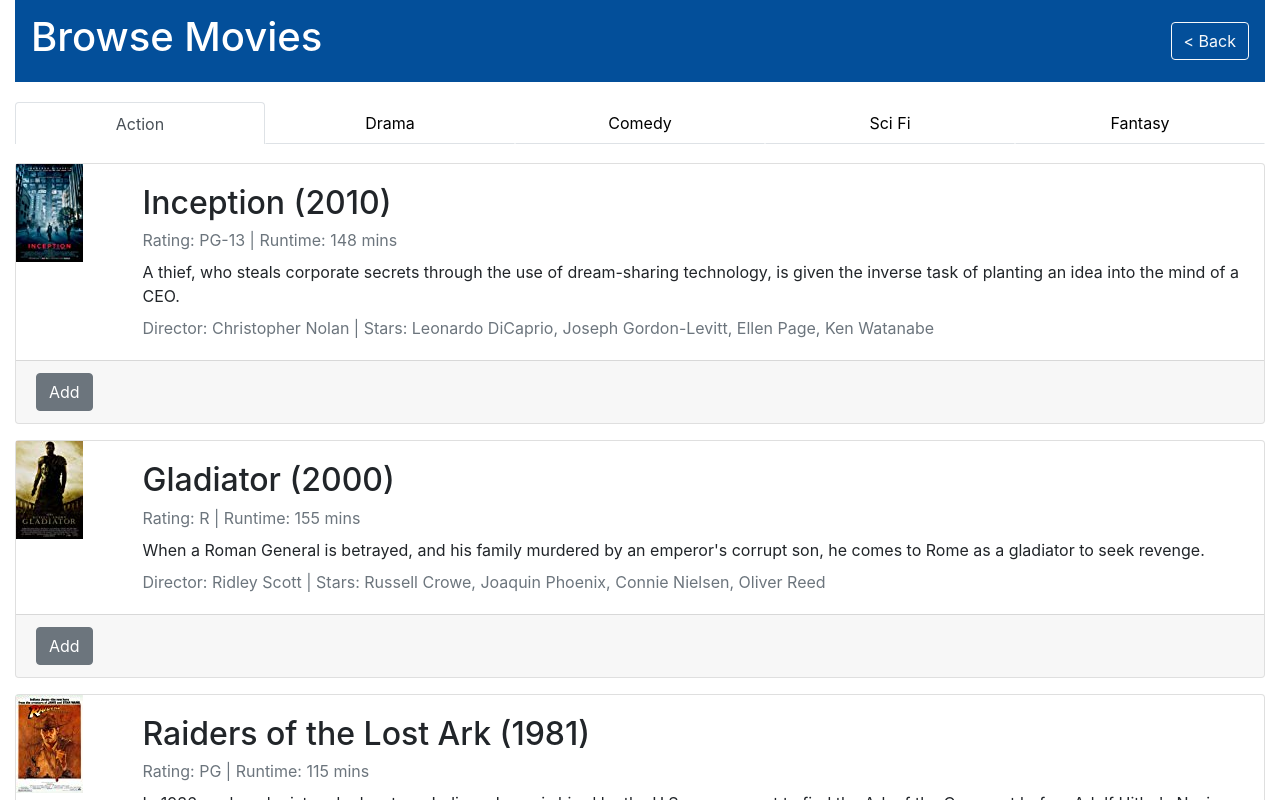
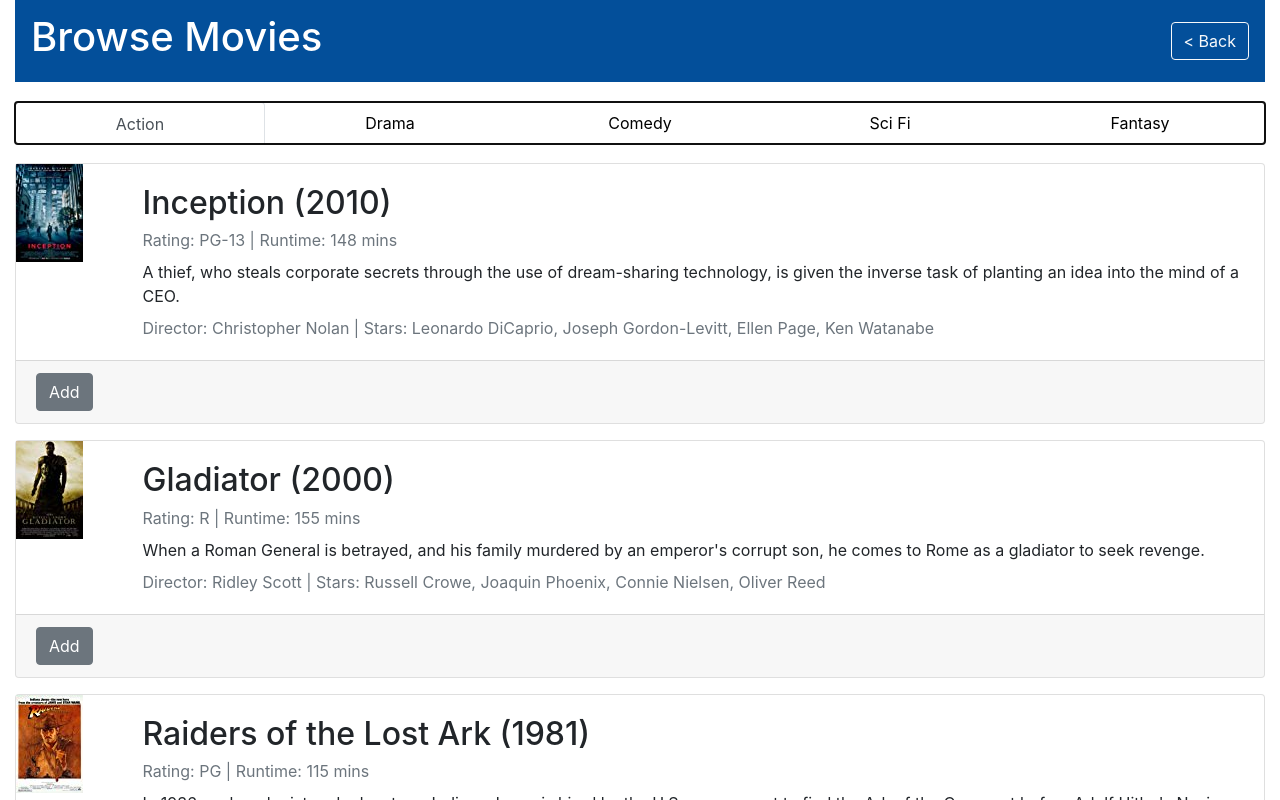
Before and after one commit to erin-doyle/reactathon-a11y-workshop, a React (Create React App) app: page /browse/action in a window 1280 px wide. Shown: the top 800 px of the page. Built offline with nearby package versions, Linux system fonts and the light colour scheme; what react-a11y would draw is missing.

Commit message:
Added a ref the the Tablist so that when navigating to the Movie Browser it automatically focuses the tablist on componentDidMount

```diff
--- a/src/browse/MovieBrowser.js
+++ b/src/browse/MovieBrowser.js
@@ -43,7 +43,7 @@
             />
 
             <main>
-                <TabList ariaLabel="Select a Movie Genre to Browse" tabList={tabList} />
+                <TabList ariaLabel="Select a Movie Genre to Browse" tabList={tabList} doFocus />
 
                 <div
                     id={`${selectedGenre}-panel`}
--- a/src/primitives/TabList.js
+++ b/src/primitives/TabList.js
@@ -14,8 +14,10 @@
             selectedTab: tabList.find((tab) => tab.linkTo === match.url) || tabList[0]
         };
 
+        this.tabList = null;
         this.selectedTabRef = null;
 
+        this.setTabListRef = this.setTabListRef.bind(this);
         this.setSelectedTabRef = this.setSelectedTabRef.bind(this);
         this.selectTab = this.selectTab.bind(this);
         this.gotoFirstTab = this.gotoFirstTab.bind(this);
@@ -26,10 +28,22 @@
         this.handleKeydown = this.handleKeydown.bind(this);
     }
 
+    componentDidMount() {
+        const { doFocus } = this.props;
+
+        if (doFocus && this.tabList) {
+            this.tabList.focus();
+        }
+    }
+
     componentDidUpdate() {
         if (this.selectedTabRef) {
             this.selectedTabRef.focus();
         }
+    }
+
+    setTabListRef(element) {
+        this.tabList = element;
     }
 
     setSelectedTabRef(element) {
@@ -167,13 +181,23 @@
         return (
             <Fragment>
                 <legend id="tablist-title" className="screen-reader-text">{ariaLabel}</legend>
-                <div className="nav nav-tabs nav-justified" role="tablist" aria-describedby="tablist-title" tabIndex="0">
+                <div
+                    className="nav nav-tabs nav-justified"
+                    role="tablist"
+                    aria-describedby="tablist-title"
+                    tabIndex="0"
+                    ref={this.setTabListRef}
+                >
                     {tabItems}
                 </div>
             </Fragment>
         );
     }
 }
+
+TabList.defaultProps = {
+    doFocus: false
+};
 
 TabList.propTypes = {
     ariaLabel: PropTypes.string.isRequired,
@@ -182,6 +206,7 @@
         linkTo: PropTypes.string,
         title: PropTypes.string
     })).isRequired,
+    doFocus: PropTypes.bool,
     // supplied by withRouter
     match: PropTypes.object.isRequired,
     location: PropTypes.object.isRequired,
```
